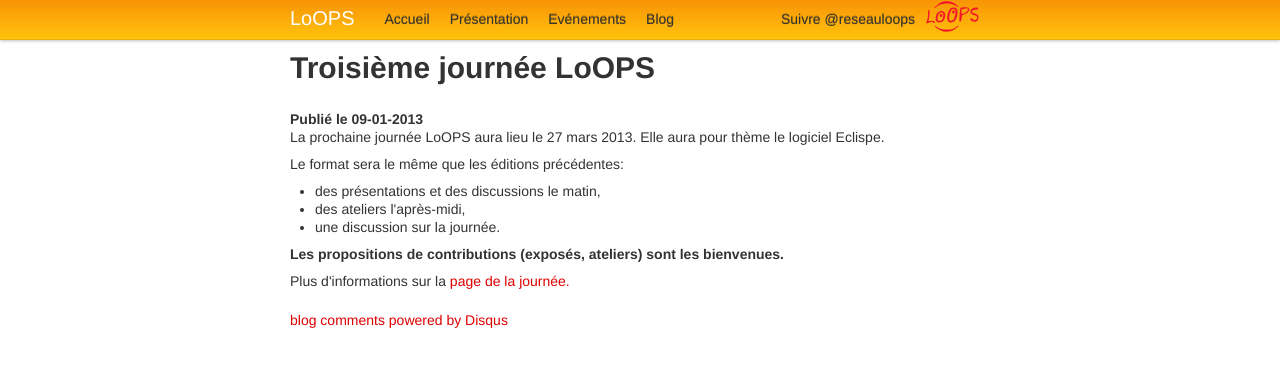
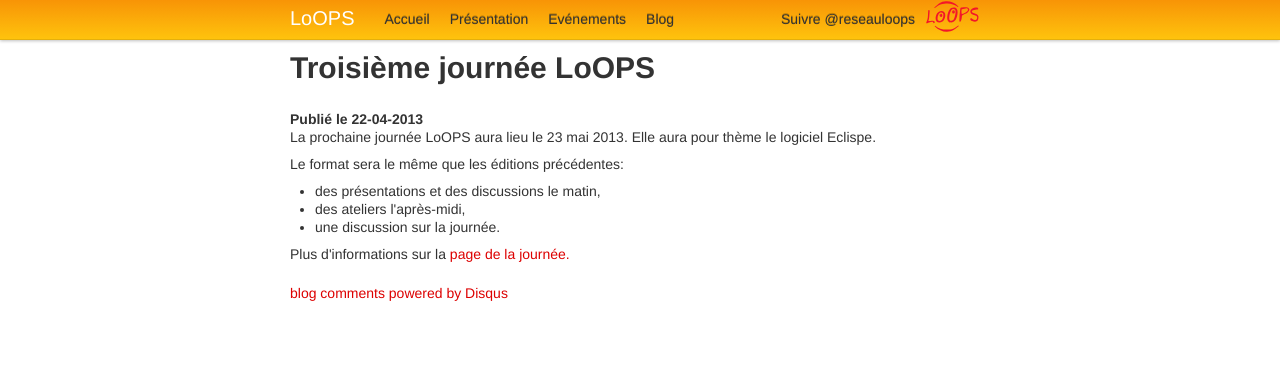
Before and after one commit to reseau-loops/reseau-loops.github.com, a Jekyll site: the page built from _posts/2013-04-22-troisieme-journee-loops.html, in a window 1280 px wide. Shown: the top 367 px of the page. Built offline with Jekyll 4.4.1, drawn with Linux system fonts in a browser that asks for light colours; Markdown is read by kramdown in place of the engine named in the settings; comment, search, counter and statistics services are not loaded.

Commit message:
ajout d'un billet pour la troisieme journee

```diff
--- a/_posts/2013-01-09-troisieme-journee-loops.html
+++ b/_posts/2013-04-22-troisieme-journee-loops.html
@@ -3,7 +3,7 @@ layout: post
 title: Troisième journée LoOPS
 ---
 <p>
-La prochaine journée LoOPS aura lieu le 27 mars 2013. Elle aura pour thème
+La prochaine journée LoOPS aura lieu le 23 mai 2013. Elle aura pour thème
 le logiciel Eclispe.
 </p>
 <p>
@@ -14,7 +14,4 @@ Le format sera le même que les éditions précédentes:
 <li>des ateliers l'après-midi,</li>
 <li>une discussion sur la journée.</li>
 </ul>
-<p>
-<strong>Les propositions de contributions (exposés, ateliers) sont les bienvenues.</strong>
-</p>
-<p>Plus d'informations sur la <a href="{{ site.url }}/journee_2013_03.html">page de la journée.</p>
+<p>Plus d'informations sur la <a href="{{ site.url }}/journee_2013_05.html">page de la journée.</p>
```
